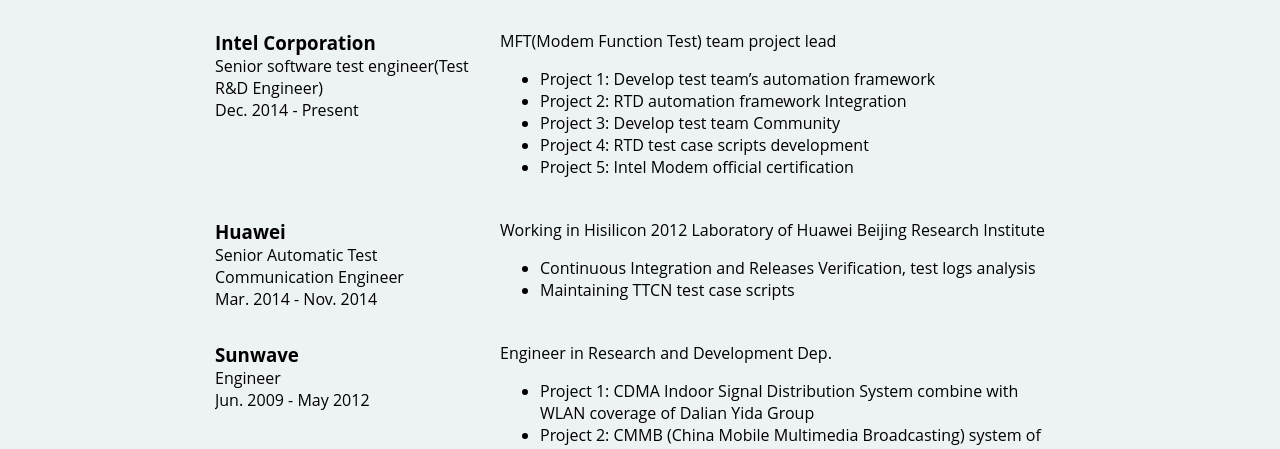
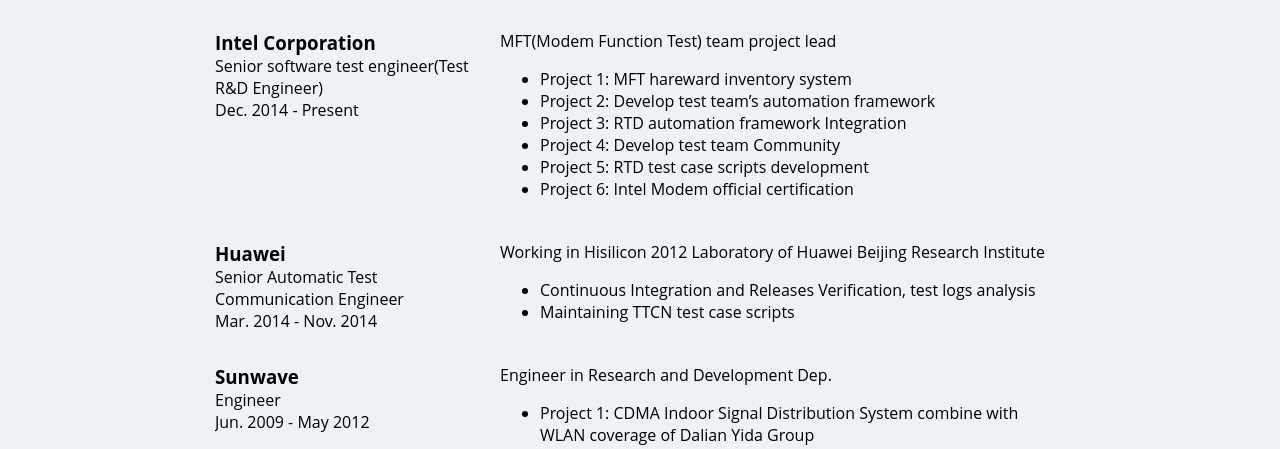
Before and after one commit to uohzuYuzhou/homepage, a website: page builds/development/index.html in a window 1280 px wide. Shown: the part 644-1093 px from the top of the page. Drawn offline with Linux system fonts and the light colour scheme; a web font is replaced by a local one.

```diff
--- a/builds/development/index.html
+++ b/builds/development/index.html
@@ -75,11 +75,12 @@
 				<div class="colum-wide job-description">
 					<P>MFT(Modem Function Test) team project lead</P>
 					<ul>
-						<li>Project 1: Develop test team’s automation framework</li>
-						<li>Project 2: RTD automation framework Integration</li>
-						<li>Project 3: Develop test team Community</li>
-						<li>Project 4: RTD test case scripts development</li>
-						<li>Project 5: Intel Modem official certification</li>
+						<li>Project 1: MFT hareward inventory system</li>
+						<li>Project 2: Develop test team’s automation framework</li>
+						<li>Project 3: RTD automation framework Integration</li>
+						<li>Project 4: Develop test team Community</li>
+						<li>Project 5: RTD test case scripts development</li>
+						<li>Project 6: Intel Modem official certification</li>
 					</ul>
 				</div>
 				<div class="colum-narrow">
```
Also changed, not shown: builds/development/training.html (+9 -3 lines).
